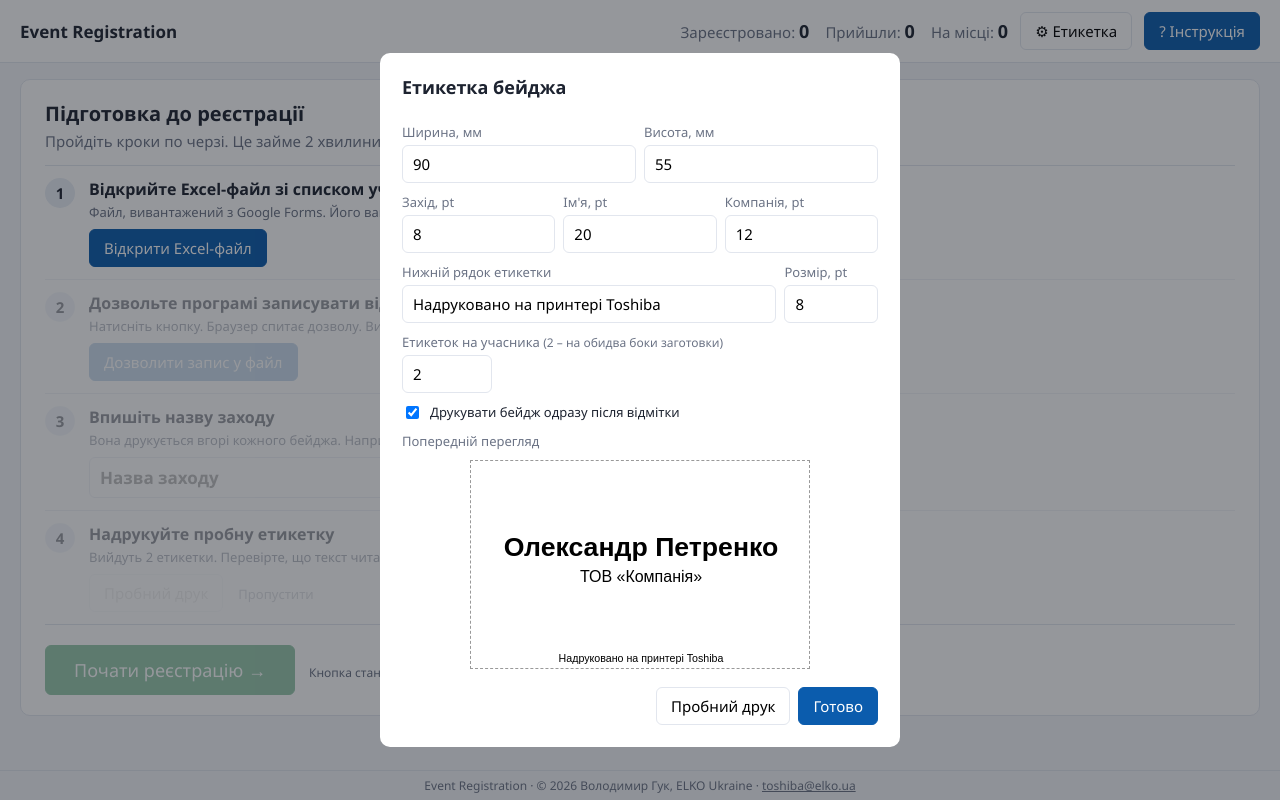
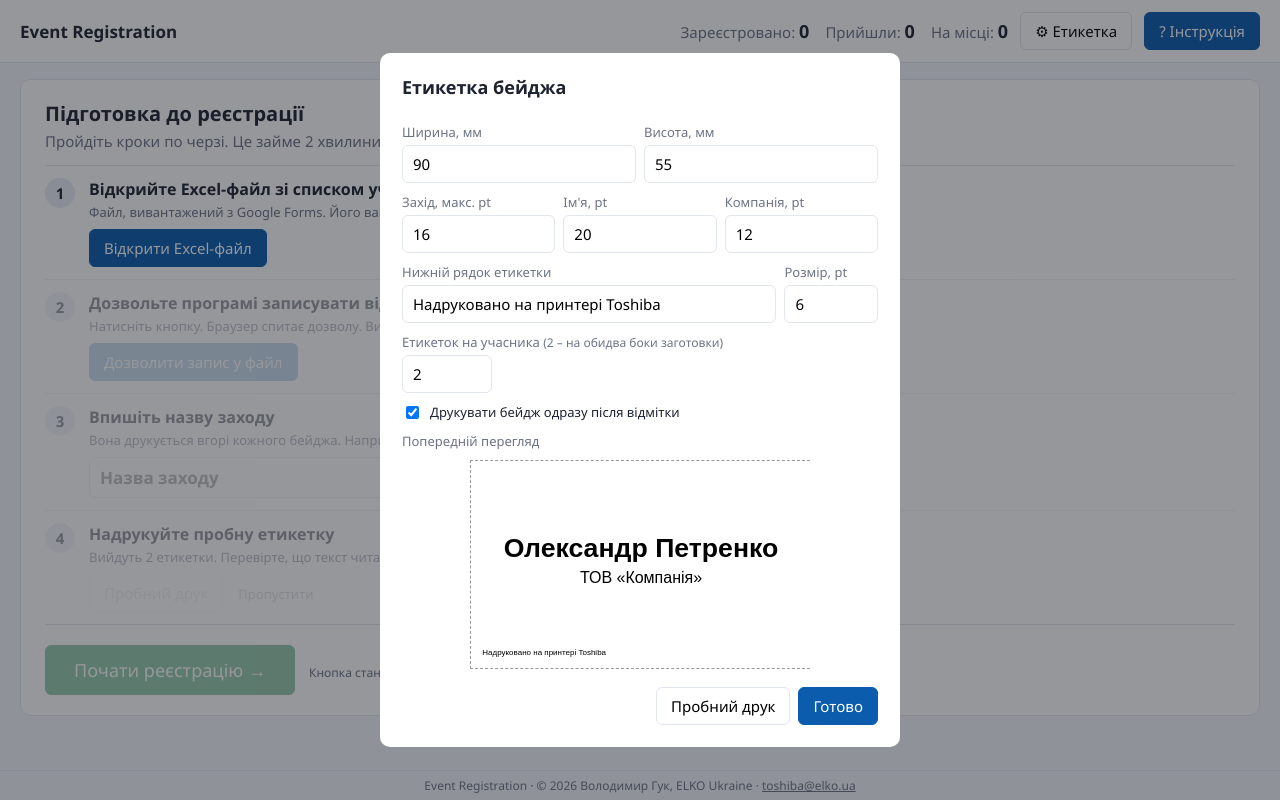
Before and after one commit to vlgook/event-registration, a plain HTML site: page index.html in a window 1280 px wide. Both pictures are taken after a click on the button "⚙ Етикетка". Drawn offline with Linux system fonts and the light colour scheme.

Commit message:
Макет етикетки: поля 3 мм, назва заходу вгорі з автопідбором у 2 рядки, нижній рядок 6 pt ліворуч
Co-Authored-By: Claude Opus 5.5 <noreply@anthropic.com>
Claude-Session: https://claude.ai/code/session_01PkzKJFufTbKiaD8ZCEyXHs

```diff
--- a/index.html
+++ b/index.html
@@ -103,12 +103,13 @@ button.danger:hover{border-color:#c62828;background:#fff6f6}
 .hint{font-size:12px;color:var(--mute)}
 /* бейдж */
 #badgeArea{display:none}
-.badge{position:relative;display:flex;flex-direction:column;justify-content:center;align-items:center;text-align:center;overflow:hidden;padding:2.5mm 3mm;font-family:Arial,sans-serif;color:#000}
-.badge .ev{font-size:var(--evSize);text-transform:uppercase;letter-spacing:.4px;border-bottom:.3mm solid #000;padding-bottom:1mm;margin-bottom:2mm;width:100%}
+.badge{position:relative;display:flex;flex-direction:column;overflow:hidden;box-sizing:border-box;padding:3mm;font-family:Arial,sans-serif;color:#000;background:#fff}
+.badge .ev{flex:none;text-align:center;font-weight:700;text-transform:uppercase;letter-spacing:.2px;line-height:1.1;font-size:var(--evSize);padding-bottom:1mm;border-bottom:.3mm solid #000;overflow:hidden}
+.badge .ev .evt{display:block}
+.badge .mid{flex:1;min-height:0;display:flex;flex-direction:column;justify-content:center;align-items:center;text-align:center;overflow:hidden}
 .badge .nm{font-size:var(--nmSize);font-weight:700;line-height:1.1}
-.badge .co{font-size:var(--coSize);margin-top:1.5mm}
-.badge .ft{position:absolute;left:0;right:0;bottom:1.2mm;font-size:var(--ftSize);line-height:1}
-.badge.hasft{padding-bottom:calc(var(--ftSize) + 2.5mm)}
+.badge .co{font-size:var(--coSize);margin-top:1.5mm;line-height:1.15}
+.badge .ft{flex:none;text-align:left;font-size:var(--ftSize);line-height:1;white-space:nowrap;overflow:hidden}
 #badgeArea .badge{break-after:page;page-break-after:always}
 #badgeArea .badge:last-child{break-after:auto;page-break-after:auto}
 #preview{border:1px dashed #999;margin:10px auto 0;background:#fff;transform-origin:top center}
@@ -226,7 +227,7 @@ button.danger:hover{border-color:#c62828;background:#fff6f6}
     <div style="flex:1"><label>Висота, мм</label><input id="sH" type="number" min="20" max="200"></div>
   </div>
   <div class="row">
-    <div style="flex:1"><label>Захід, pt</label><input id="sEv" type="number" min="5" max="30"></div>
+    <div style="flex:1"><label>Захід, макс. pt</label><input id="sEv" type="number" min="5" max="30"></div>
     <div style="flex:1"><label>Ім'я, pt</label><input id="sNm" type="number" min="8" max="60"></div>
     <div style="flex:1"><label>Компанія, pt</label><input id="sCo" type="number" min="6" max="40"></div>
   </div>
@@ -304,7 +305,7 @@ const C_STATUS='Присутність', C_TIME='Час прибуття', C_SRC
 let S={ // стан
   headers:[], rows:[], map:{}, sheetName:'Реєстрація', fileName:'',
   event:'', filter:'all',
-  badge:{w:90,h:55,ev:8,nm:20,co:12,auto:true,ft:'Надруковано на принтері Toshiba',fts:8,copies:2,hintOff:false}
+  badge:{w:90,h:55,ev:16,nm:20,co:12,auto:true,ft:'Надруковано на принтері Toshiba',fts:6,copies:2,hintOff:false,v:2}
 };
 let fileHandle=null, dirty=false, editIdx=null, saveTimer=null, canWrite=false, started=false, printHintShown=false;
 const KIOSK=/[?&]kiosk=1/.test(location.search);
@@ -315,7 +316,7 @@ async function idbGet(){try{const db=await idb();return await new Promise(ok=>{c
 
 // ---------- збереження стану в браузері (захист від випадкового закриття) ----------
 function persist(){try{localStorage.setItem(LS,JSON.stringify(S))}catch(e){}}
-function restore(){try{const j=JSON.parse(localStorage.getItem(LS)||'null');if(j&&j.badge){S=Object.assign(S,j);S.badge=Object.assign({w:90,h:55,ev:8,nm:20,co:12,auto:true,ft:'Надруковано на принтері Toshiba',fts:8,copies:2,hintOff:false},j.badge)}}catch(e){}}
+function restore(){try{const j=JSON.parse(localStorage.getItem(LS)||'null');if(j&&j.badge){S=Object.assign(S,j);S.badge=Object.assign({w:90,h:55,ev:16,nm:20,co:12,auto:true,ft:'Надруковано на принтері Toshiba',fts:6,copies:2,hintOff:false,v:2},j.badge);if(S.badge.v!==2){S.badge.ev=16;S.badge.fts=6;S.badge.v=2}}}catch(e){}}
 
 // ---------- розпізнавання колонок ----------
 function detect(headers){
@@ -699,11 +700,25 @@ async function saveEdit(){
 // ---------- бейдж ----------
 function badgeHTML(r,scale){
   const b=S.badge;
-  return `<div class="badge${b.ft?' hasft':''}" style="width:${b.w}mm;height:${b.h}mm;--evSize:${b.ev}pt;--nmSize:${b.nm}pt;--coSize:${b.co}pt;--ftSize:${b.fts}pt">
-    ${S.event?`<div class="ev">${esc(S.event)}</div>`:''}
-    <div class="nm">${esc(r?displayName(r):'Олександр Петренко')}</div>
-    <div class="co">${esc(r?get(r,'company'):'ТОВ «Компанія»')}</div>
+  return `<div class="badge" style="width:${b.w}mm;height:${b.h}mm;--evSize:${b.ev}pt;--nmSize:${b.nm}pt;--coSize:${b.co}pt;--ftSize:${b.fts}pt">
+    ${S.event?`<div class="ev"><span class="evt">${esc(S.event)}</span></div>`:''}
+    <div class="mid"><div class="nm">${esc(r?displayName(r):'Олександр Петренко')}</div>
+    <div class="co">${esc(r?get(r,'company'):'ТОВ «Компанія»')}</div></div>
     ${b.ft?`<div class="ft">${esc(b.ft)}</div>`:''}</div>`;
+}
+// автопідбір: назва заходу – найбільший шрифт, що вміщається у 2 рядки; ім'я і компанія – щоб вмістилися між заходом і нижнім рядком
+function fitBadge(el){
+  const ev=el.querySelector('.ev'), t=el.querySelector('.evt');
+  if(ev){
+    let pt=S.badge.ev; ev.style.fontSize=pt+'pt';
+    const tooBig=()=>t.offsetHeight>2*parseFloat(getComputedStyle(t).lineHeight)+1||t.scrollWidth>ev.clientWidth+1;
+    while(tooBig()&&pt>5){pt-=.5;ev.style.fontSize=pt+'pt'}
+  }
+  const mid=el.querySelector('.mid'), nm=el.querySelector('.nm'), co=el.querySelector('.co');
+  let a=S.badge.nm, c=S.badge.co; nm.style.fontSize=a+'pt'; co.style.fontSize=c+'pt';
+  const over=()=>mid.scrollHeight>mid.clientHeight+1||mid.scrollWidth>mid.clientWidth+1;
+  while(over()&&a>8){a-=.5;nm.style.fontSize=a+'pt'}
+  while(over()&&c>6){c-=.5;co.style.fontSize=c+'pt'}
 }
 function applyPage(){$('#pageStyle').textContent=`@page{size:${S.badge.w}mm ${S.badge.h}mm;margin:0}`}
 function printHint(){ // підказка перед першим друком
@@ -719,10 +734,7 @@ async function printBadge(r){
   const n=Math.max(1,Math.min(5,+S.badge.copies||2));
   applyPage(); $('#badgeArea').innerHTML=Array(n).fill(badgeHTML(r)).join('');
   $('#badgeArea').style.display='block';
-  document.querySelectorAll('#badgeArea .badge').forEach(el=>{ // ім'я, що не вміщається, зменшуємо
-    const nm=el.querySelector('.nm'); let pt=S.badge.nm;
-    while(el.scrollHeight>el.clientHeight+1&&pt>8){pt--;nm.style.fontSize=pt+'pt'}
-  });
+  document.querySelectorAll('#badgeArea .badge').forEach(fitBadge);
   $('#badgeArea').style.display='';
   setTimeout(()=>window.print(),50);
 }
@@ -730,8 +742,8 @@ function openSettings(){
   const b=S.badge; $('#sW').value=b.w;$('#sH').value=b.h;$('#sEv').value=b.ev;$('#sNm').value=b.nm;$('#sCo').value=b.co;$('#sAuto').checked=b.auto;$('#sFt').value=b.ft;$('#sFts').value=b.fts;$('#sCopies').value=b.copies;
   drawPreview(); $('#mSet').classList.add('show');
 }
-function readSettings(){const b=S.badge;b.w=+$('#sW').value||90;b.h=+$('#sH').value||55;b.ev=+$('#sEv').value||8;b.nm=+$('#sNm').value||20;b.co=+$('#sCo').value||12;b.auto=$('#sAuto').checked;b.ft=$('#sFt').value;b.fts=+$('#sFts').value||8;b.copies=+$('#sCopies').value||2;persist();drawPreview()}
-function drawPreview(){const r=S.rows.find(x=>displayName(x))||null;$('#previewWrap').innerHTML='<label>Попередній перегляд</label><div id="preview" style="width:'+S.badge.w+'mm">'+badgeHTML(r)+'</div>'}
+function readSettings(){const b=S.badge;b.w=+$('#sW').value||90;b.h=+$('#sH').value||55;b.ev=+$('#sEv').value||16;b.nm=+$('#sNm').value||20;b.co=+$('#sCo').value||12;b.auto=$('#sAuto').checked;b.ft=$('#sFt').value;b.fts=+$('#sFts').value||6;b.copies=+$('#sCopies').value||2;persist();drawPreview()}
+function drawPreview(){const r=S.rows.find(x=>displayName(x))||null;$('#previewWrap').innerHTML='<label>Попередній перегляд</label><div id="preview" style="width:'+S.badge.w+'mm">'+badgeHTML(r)+'</div>';const el=$('#preview .badge');if(el)fitBadge(el)}
 
 // ---------- дрібниці ----------
 let tt;function toast(m){const t=$('#toast');t.textContent=m;t.classList.add('show');clearTimeout(tt);tt=setTimeout(()=>t.classList.remove('show'),2600)}
```
Also changed, not shown: 1 other file.
